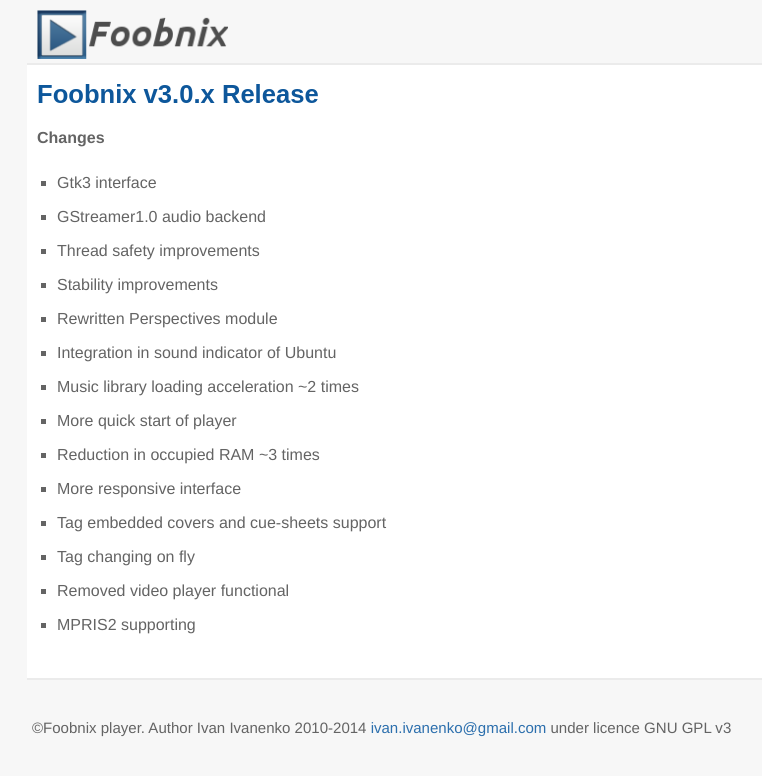
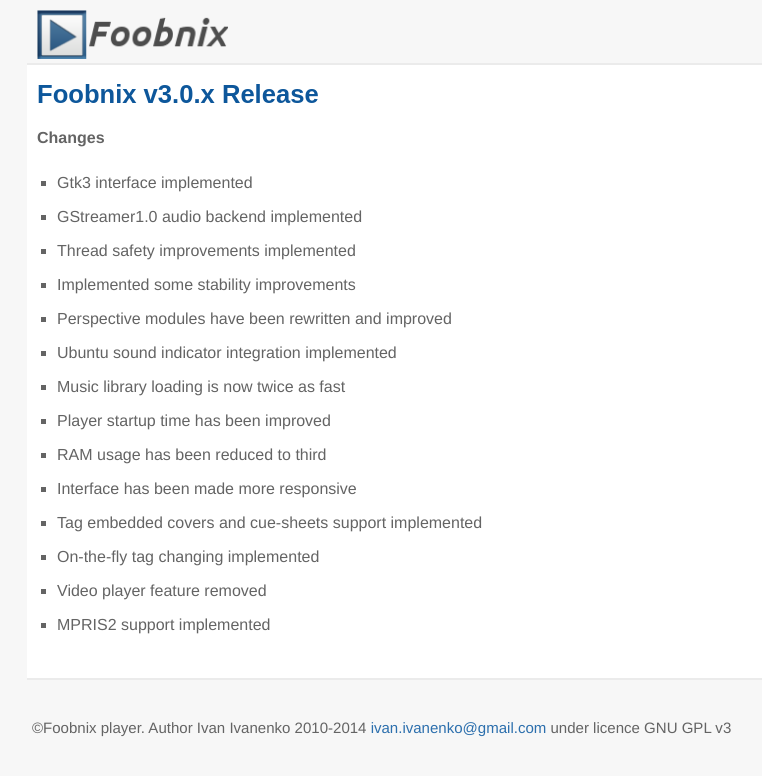
Before and after one commit to foobnix/foobnix.github.io, a Jekyll site: the page built from _posts/blog/3/2015-02-26-foobnix-v3-en.md, in a window 1280 px wide. Shown: the top 776 px of the page, without its empty margins (143-905 px from the left). Built offline with Jekyll 4.4.1, drawn with Linux system fonts in a browser that asks for light colours; some web fonts are replaced; Markdown is read by kramdown in place of the engine named in the settings.

Commit message:
Grammatical improvements to patch notes

```diff
--- a/_posts/blog/3/2015-02-26-foobnix-v3-en.md
+++ b/_posts/blog/3/2015-02-26-foobnix-v3-en.md
@@ -6,17 +6,17 @@ title: Foobnix v3.0.x Release
 ---
 **Changes**
 
-* Gtk3 interface
-* GStreamer1.0 audio backend
-* Thread safety improvements
-* Stability improvements
-* Rewritten Perspectives module
-* Integration in sound indicator of Ubuntu
-* Music library loading acceleration ~2 times
-* More quick start of player
-* Reduction in occupied RAM ~3 times
-* More responsive interface
-* Tag embedded covers and cue-sheets support
-* Tag changing on fly
-* Removed video player functional
-* MPRIS2 supporting
+* Gtk3 interface implemented
+* GStreamer1.0 audio backend implemented
+* Thread safety improvements implemented
+* Implemented some stability improvements
+* Perspective modules have been rewritten and improved
+* Ubuntu sound indicator integration implemented
+* Music library loading is now twice as fast
+* Player startup time has been improved
+* RAM usage has been reduced to third
+* Interface has been made more responsive
+* Tag embedded covers and cue-sheets support implemented
+* On-the-fly tag changing implemented
+* Video player feature removed
+* MPRIS2 support implemented
```
